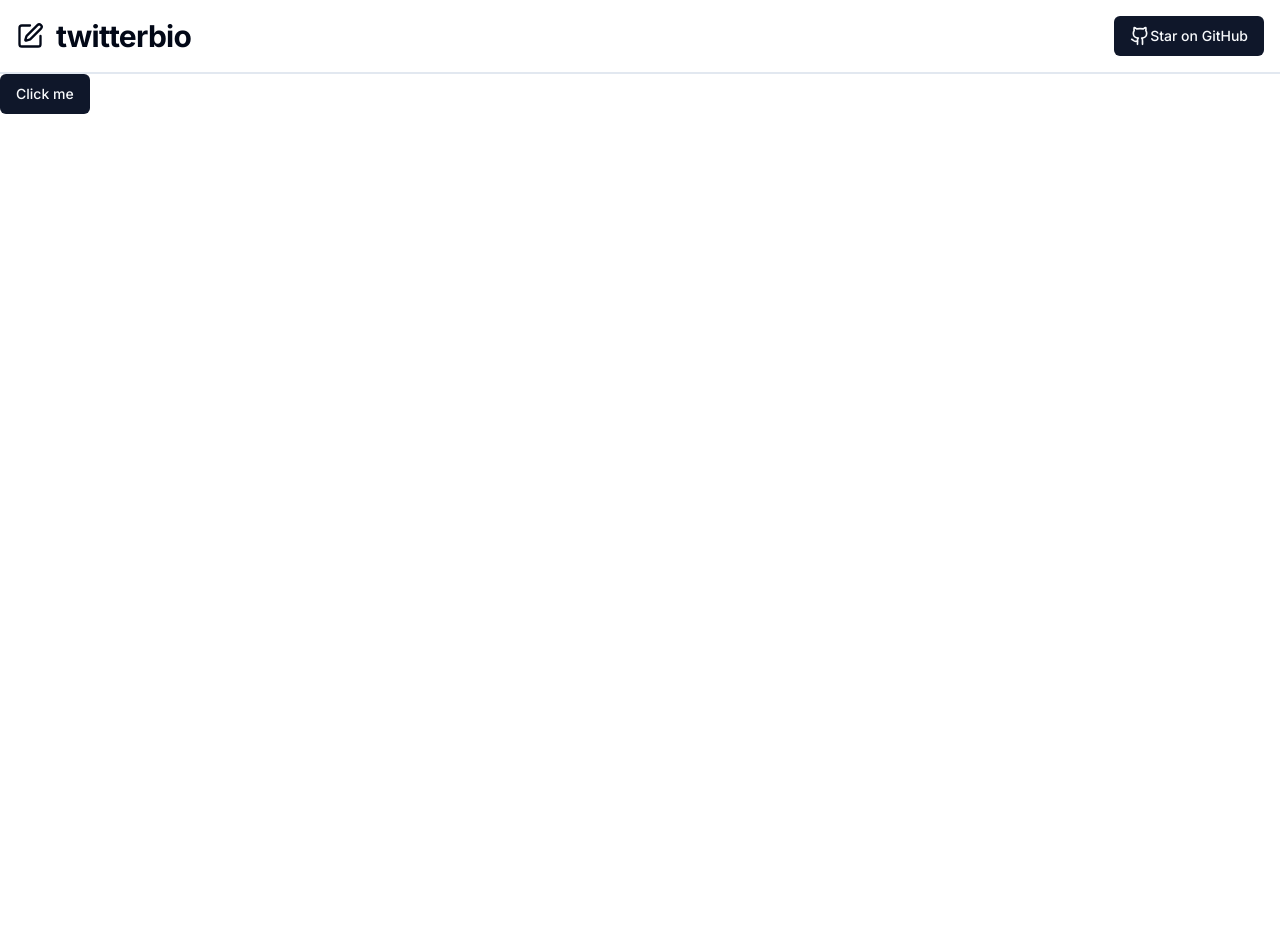
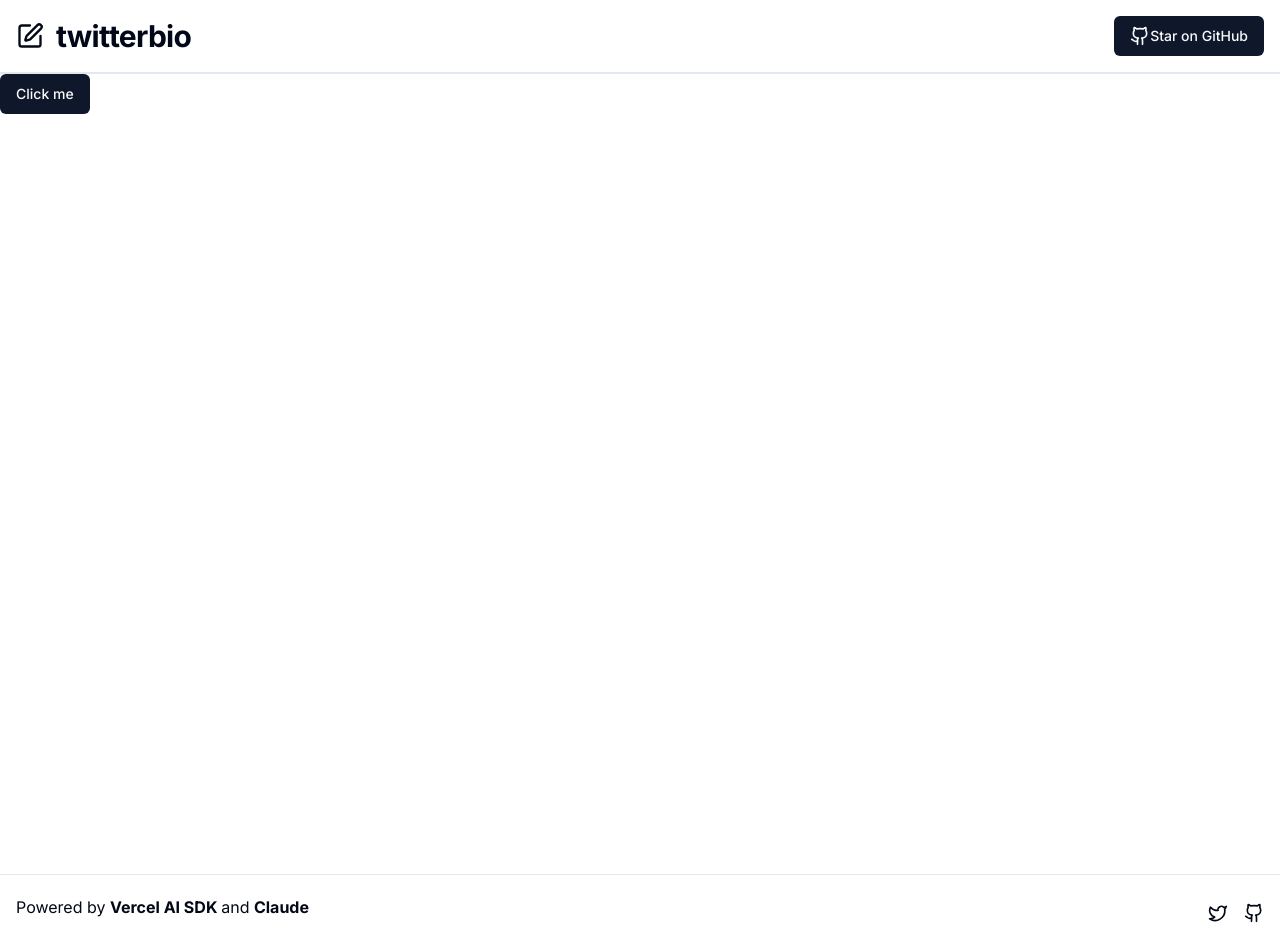
Before and after one commit to abdtriedcoding/twitterbio-ai, a Next.js app: page / in a window 1280 px wide. Before the commit the page ends 800 px from the top, so only its background shows below. Built offline with nearby package versions, Linux system fonts and the light colour scheme.

Commit message:
add footer component

```diff
--- a/app/globals.css
+++ b/app/globals.css
@@ -1,6 +1,12 @@
 @tailwind base;
 @tailwind components;
 @tailwind utilities;
+
+html,
+body,
+:root {
+  height: 100%;
+}
 
 @layer base {
   :root {
--- a/app/layout.tsx
+++ b/app/layout.tsx
@@ -2,6 +2,7 @@ import type { Metadata } from "next";
 import { Inter } from "next/font/google";
 import "./globals.css";
 import Header from "@/components/header";
+import Footer from "@/components/footer";
 
 const inter = Inter({ subsets: ["latin"] });
 
@@ -19,7 +20,8 @@ export default function RootLayout({
     <html lang="en">
       <body className={inter.className}>
         <Header />
-        {children}
+        <main className="h-full">{children}</main>
+        <Footer />
       </body>
     </html>
   );
--- /dev/null
+++ b/components/footer.tsx
@@ -0,0 +1,37 @@
+import Link from "next/link";
+import { Github, Twitter } from "lucide-react";
+
+export default function Footer() {
+  return (
+    <footer className="text-center w-full border-t flex sm:flex-row flex-col justify-between items-center p-4 space-y-3">
+      <div>
+        Powered by{" "}
+        <a
+          href="https://sdk.vercel.ai"
+          target="_blank"
+          rel="noreferrer"
+          className="font-bold hover:underline transition underline-offset-2"
+        >
+          Vercel AI SDK{" "}
+        </a>
+        and{" "}
+        <a
+          href="https://claude.ai"
+          target="_blank"
+          rel="noreferrer"
+          className="font-bold hover:underline transition underline-offset-2"
+        >
+          Claude
+        </a>
+      </div>
+      <div className="flex items-center space-x-4 pb-4 sm:pb-0">
+        <Link target="_blank" href="https://twitter.com/abdtriedcoding">
+          <Twitter className="w-5 h-5" />
+        </Link>
+        <Link target="_blank" href="https://github.com/abdtriedcoding">
+          <Github className="w-5 h-5" />
+        </Link>
+      </div>
+    </footer>
+  );
+}
```
Lines whose indentation alone changed are shown as unchanged.
